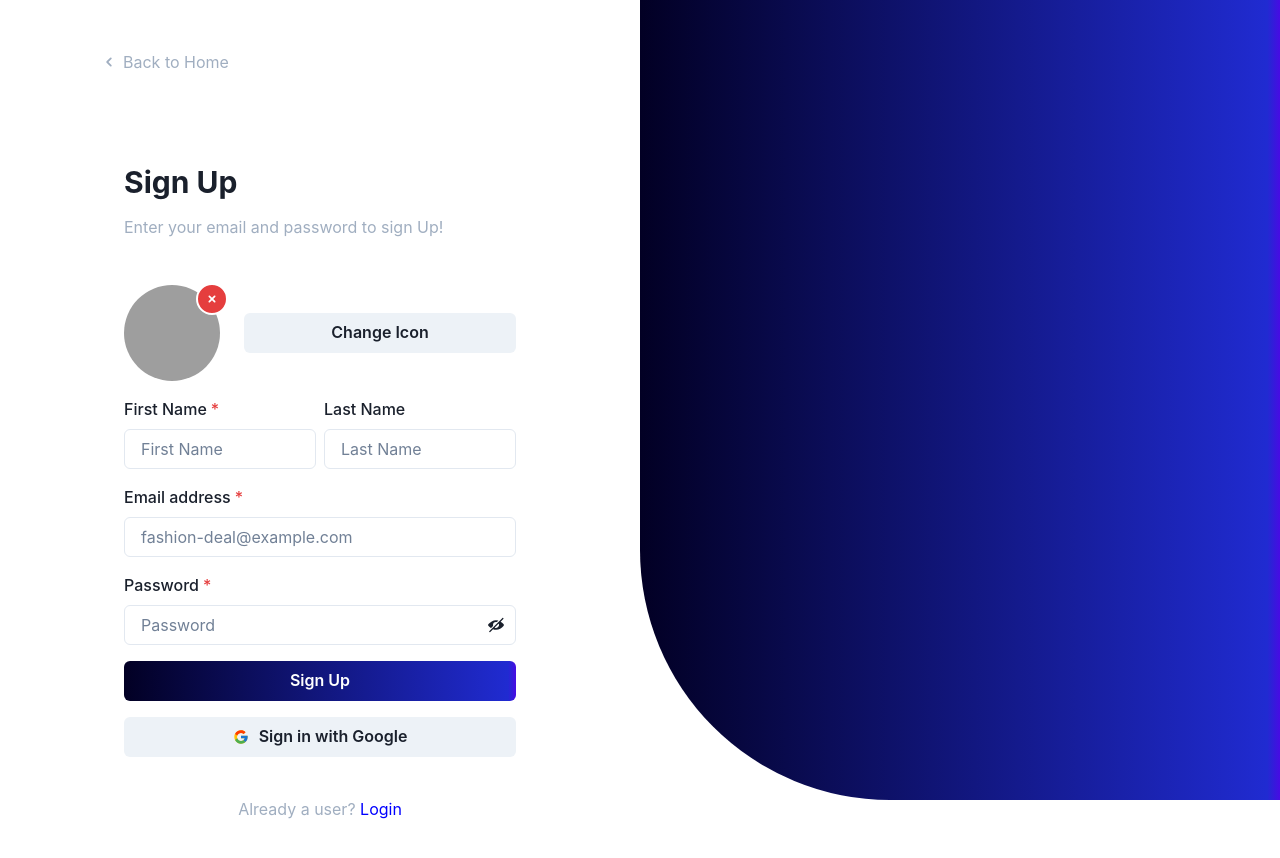
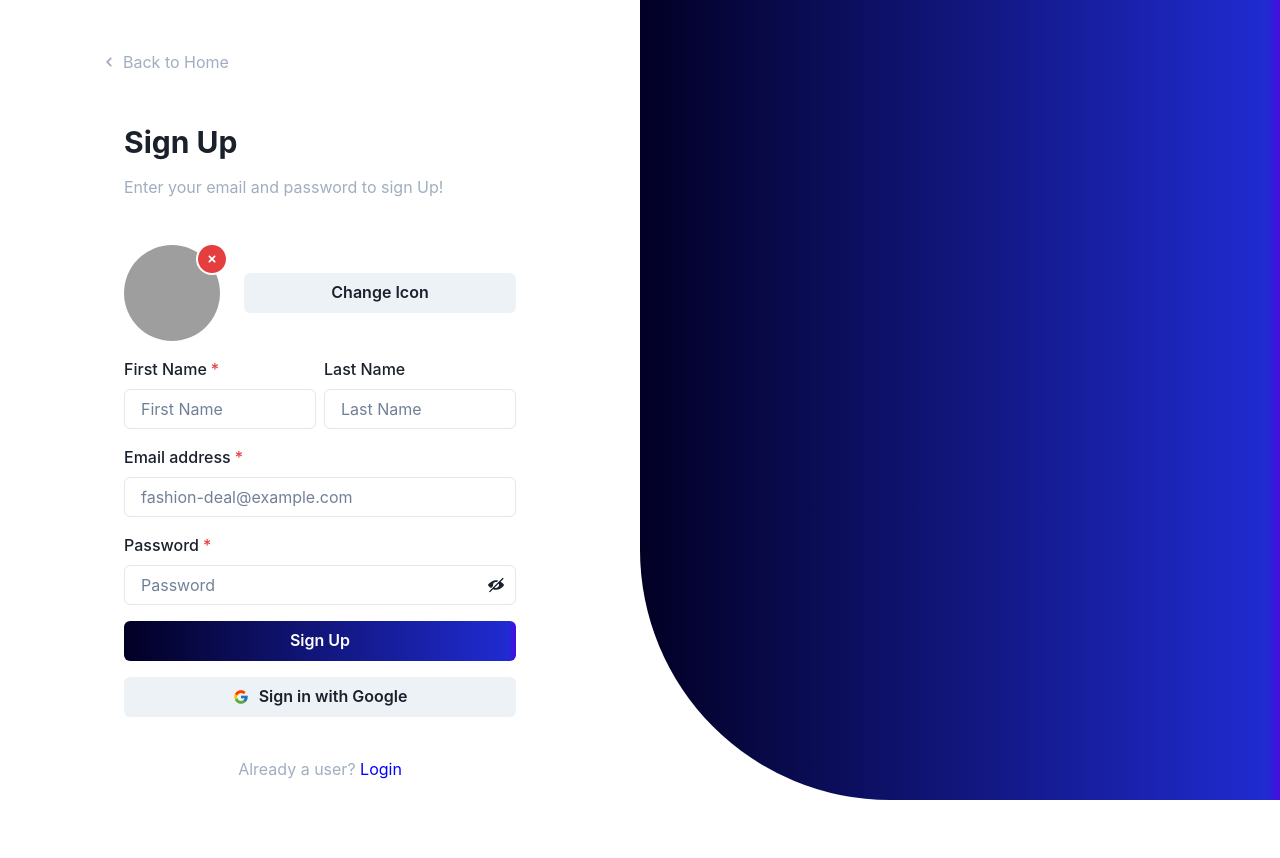
Before and after one commit to arjunsen1999/fashion-deal, a React (Create React App) app in the folder Front-End/: page /userSignup in a window 1280 px wide. Shown: the top 858 px of the page. Built offline with nearby package versions, Linux system fonts and the light colour scheme; grey boxes are pictures that could not be loaded.

Commit message:
fixed signup and login

```diff
--- a/Front-End/src/components/Login/LoginFormBox.jsx
+++ b/Front-End/src/components/Login/LoginFormBox.jsx
@@ -29,7 +29,7 @@ export default function LoginFormBox() {
     <>
      <Flex
       minH={'100vh'}
-      align={'center'}
+      align={'flex-start'}
       justify={'center'}
   >
       <Stack
--- a/Front-End/src/components/UserSignup/SignupCards.jsx
+++ b/Front-End/src/components/UserSignup/SignupCards.jsx
@@ -32,7 +32,7 @@ export default function SignupCards() {
         justify={"center"}
 
       >
-        <Stack spacing={4} w={"full"} maxW={"md"} rounded={"xl"} p={6} my={12}>
+        <Stack spacing={4} w={"full"} maxW={"md"} rounded={"xl"} p={6} my={2}>
           <Heading lineHeight={1.1} fontSize={{ base: "2xl", sm: "3xl" }}>
             Sign Up
           </Heading>
@@ -55,8 +55,9 @@ export default function SignupCards() {
                   />
                 </Avatar>
               </Center>
+              <Input type="file" id="file" display={"none"}/>
               <Center w="full">
-                <Button w="full">Change Icon</Button>
+                <Button w="full"><label style={{cursor : "pointer"}} for="file">Change Icon</label></Button>
               </Center>
             </Stack>
           </FormControl>
```
